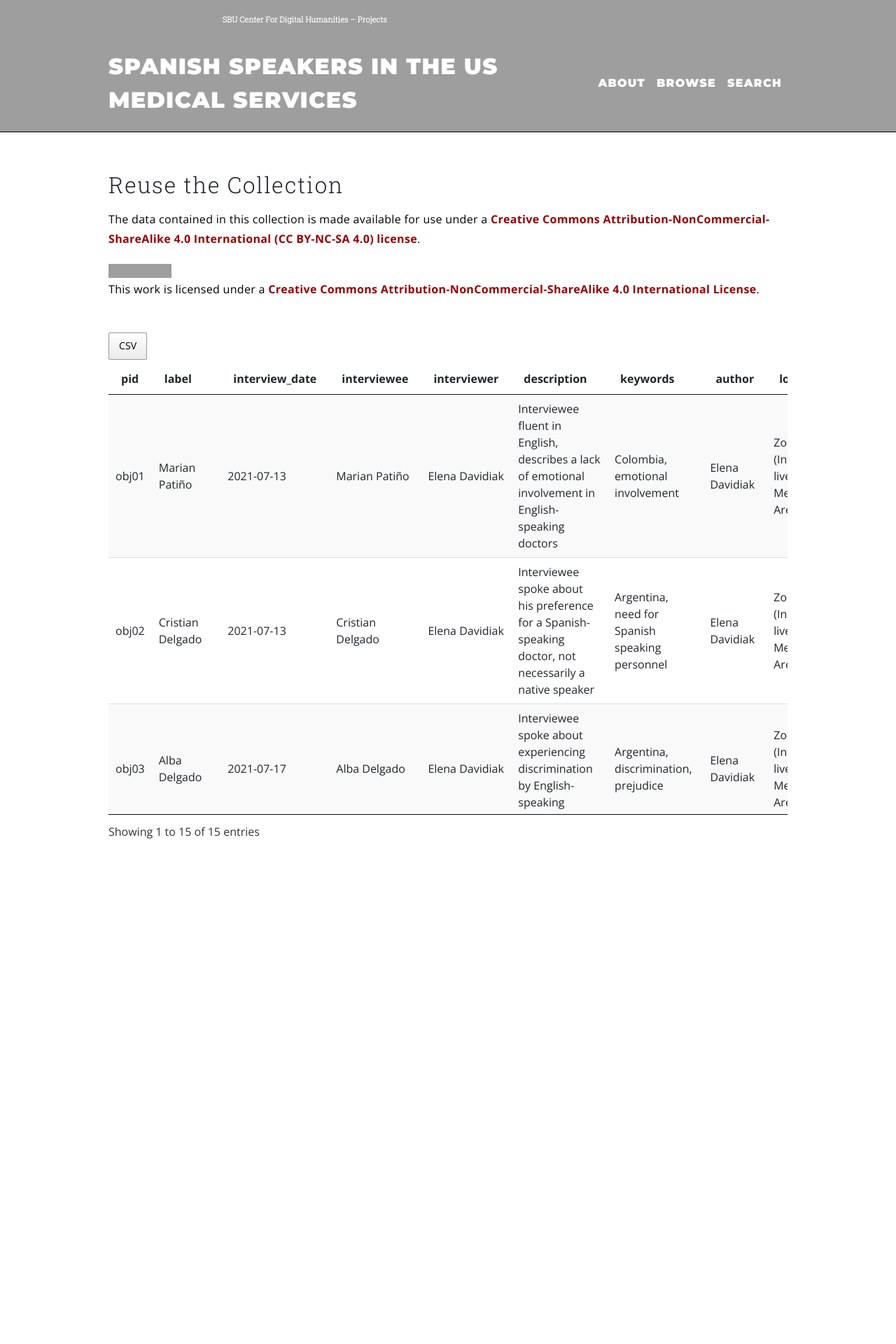
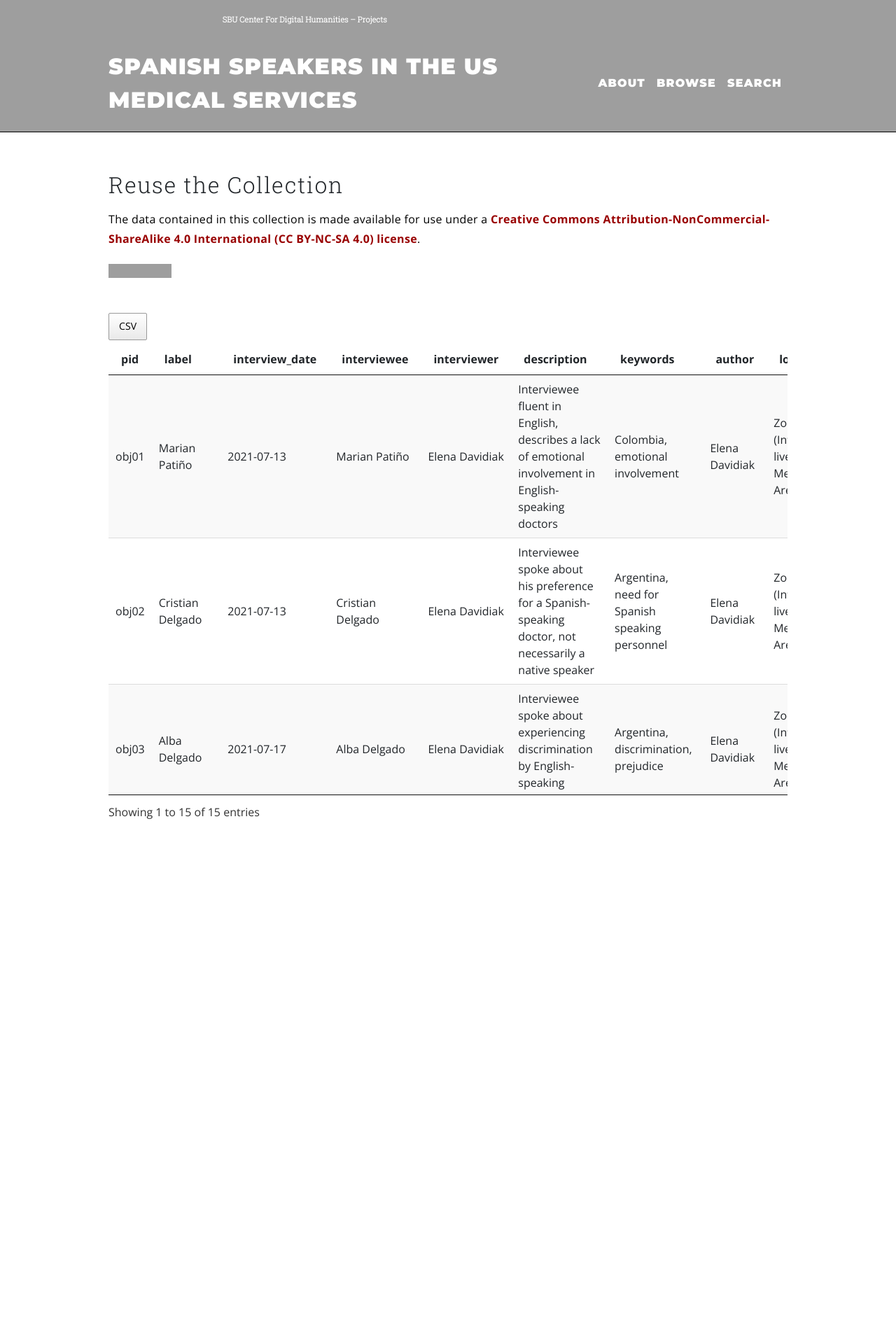
Before and after one commit to sbucdh/davidiak, a Jekyll site: the page built from pages/reuse.md, in a window 1280 px wide. Shown: the top 1920 px of the page at 70% size. Built offline with Jekyll 4.4.1, drawn with Linux system fonts in a browser that asks for light colours; grey boxes are pictures that could not be loaded.

Commit message:
Update reuse.md

```diff
--- a/pages/reuse.md
+++ b/pages/reuse.md
@@ -7,6 +7,6 @@ collection: davidiak
 
 The data contained in this collection is made available for use under a <a href="https://creativecommons.org/licenses/by-nc-sa/4.0/">Creative Commons Attribution-NonCommercial-ShareAlike 4.0 International (CC BY-NC-SA 4.0) license</a>.
 
-<a rel="license" href="http://creativecommons.org/licenses/by-nc-sa/4.0/"><img alt="Creative Commons License" style="border-width:0" src="https://i.creativecommons.org/l/by-nc-sa/4.0/88x31.png" /></a><br />This work is licensed under a <a rel="license" href="http://creativecommons.org/licenses/by-nc-sa/4.0/">Creative Commons Attribution-NonCommercial-ShareAlike 4.0 International License</a>.
+<a rel="license" href="http://creativecommons.org/licenses/by-nc-sa/4.0/"><img alt="Creative Commons License" style="border-width:0" src="https://i.creativecommons.org/l/by-nc-sa/4.0/88x31.png" /></a>
 
 {% include interactive_metadata_table.html collection=page.collection %}
```
